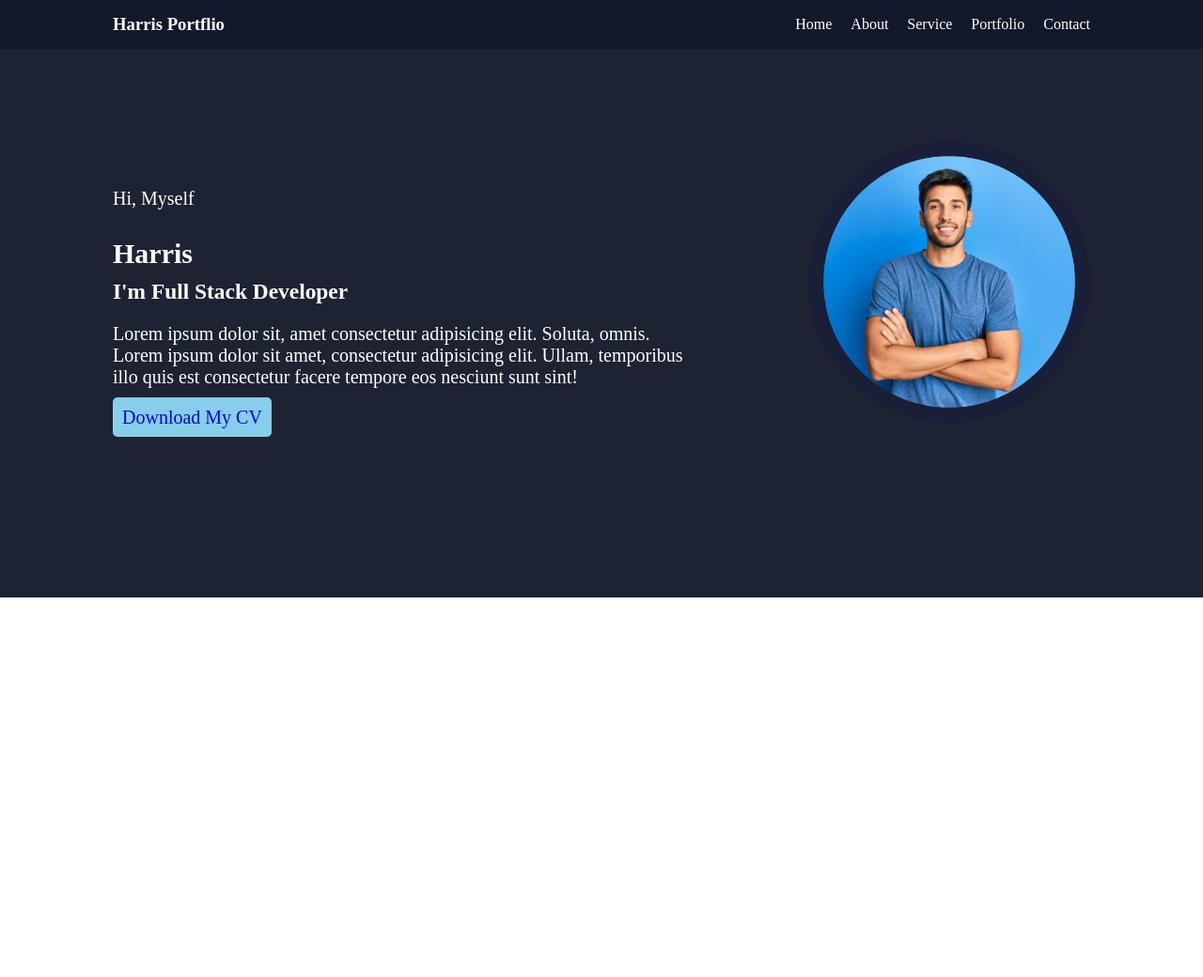
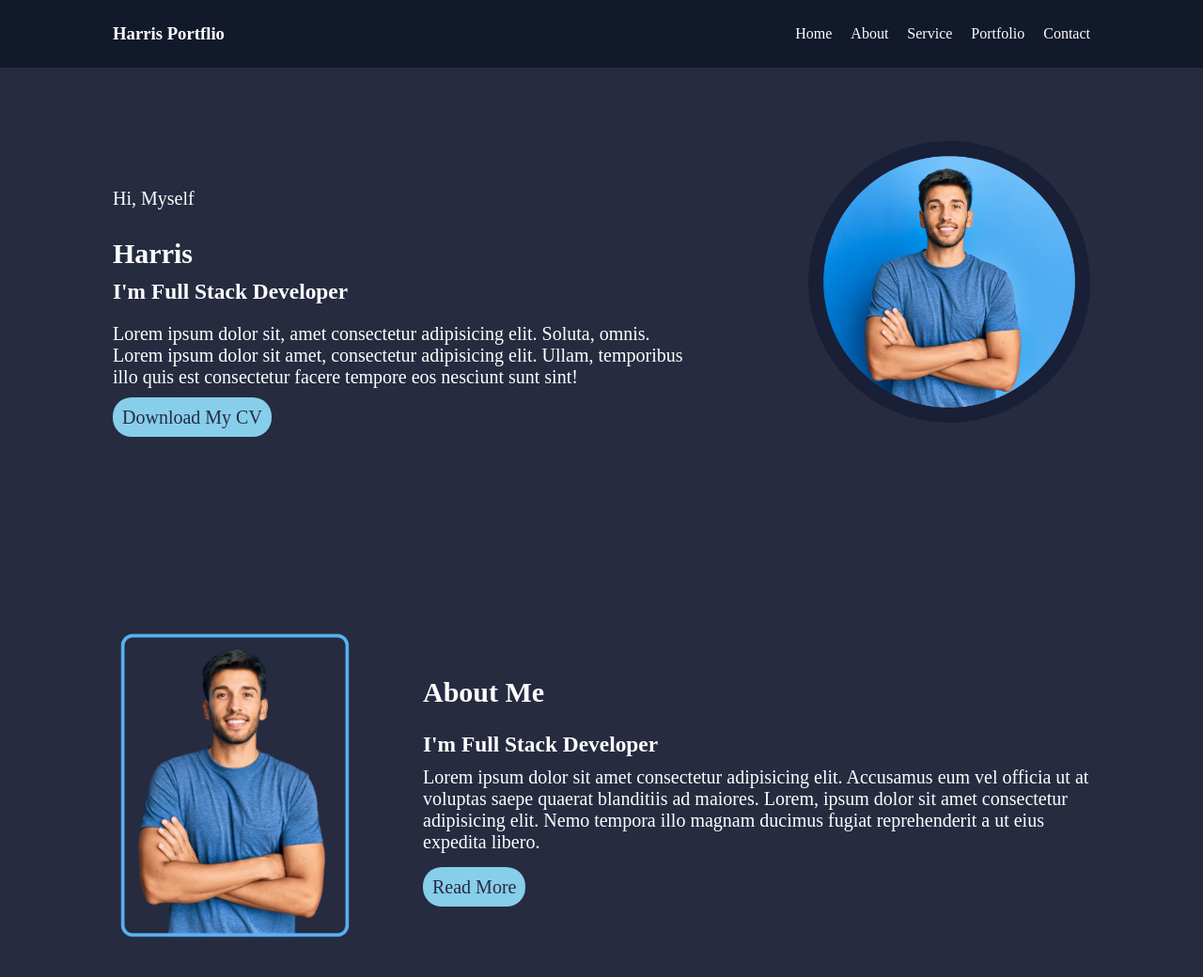
Before and after one commit to Mohammedharris10/My-Portfolio-website, a plain HTML site: page index.html in a window 1280 px wide. Shown: the whole page at 94% size. Before the commit the page ends 800 px from the top, so only its background shows below. Drawn offline with Linux system fonts and the light colour scheme.

Commit message:
Add About section

```diff
--- a/index.html
+++ b/index.html
@@ -39,6 +39,22 @@
             </div>
         </div>
     </section>
+    <!-- About Me Page -->
+    <section>
+        <div class="about-page">
+            <div class="row">
+                <div class="about-pic">
+                    <img src="./img/aboutpic.png" alt="">
+                </div>
+                <div class="col-2 about-me">
+                    <h2>About Me</h2>
+                    <h3>I'm Full Stack Developer</h3>
+                    <p>Lorem ipsum dolor sit amet consectetur adipisicing elit. Accusamus eum vel officia ut at voluptas saepe quaerat blanditiis ad maiores. Lorem, ipsum dolor sit amet consectetur adipisicing elit. Nemo tempora illo magnam ducimus fugiat reprehenderit a ut eius expedita libero.</p>
+                    <a class="btn">Read More</a>
+                </div>
+            </div>
+        </div>
+    </section>
 </body>
 
 </html>
--- a/style.css
+++ b/style.css
@@ -12,15 +12,15 @@ a{
 }
 
 .home-page{
-    background-color: #1d2333;
+    background-color: #262b40;
 }
 
 nav{
     background-color: #12192b;
     width: 100%;
-    padding: 15px 0;
+    padding: 25px 0;
     position: fixed;
-    /* z-index: 1; */
+    z-index: 1;
 }
 
 .row{
@@ -65,7 +65,8 @@ nav > div{
 .btn{
     background-color: skyblue;
     padding: 10px;
-    border-radius: 5px;
+    border-radius: 20px;
+    color: #262b40;
 }
 
 .profile-img > img{
@@ -76,3 +77,28 @@ nav > div{
     right: 0;
     top: 150px;
 }
+
+/* About Me Page */
+.about-page{
+background-color: #262b40;
+}
+
+.about-pic > img{
+    height: 400px;
+    width: 400px;
+    margin: 0px 0 0 -70px;
+}
+
+.col-2{
+    font-size: 20px;
+    color: white;
+
+}
+
+.col-2 h3{
+    margin:25px 0 10px 0;
+}
+
+.col-2 p{
+    margin:10px 0 25px 0;
+}
```
